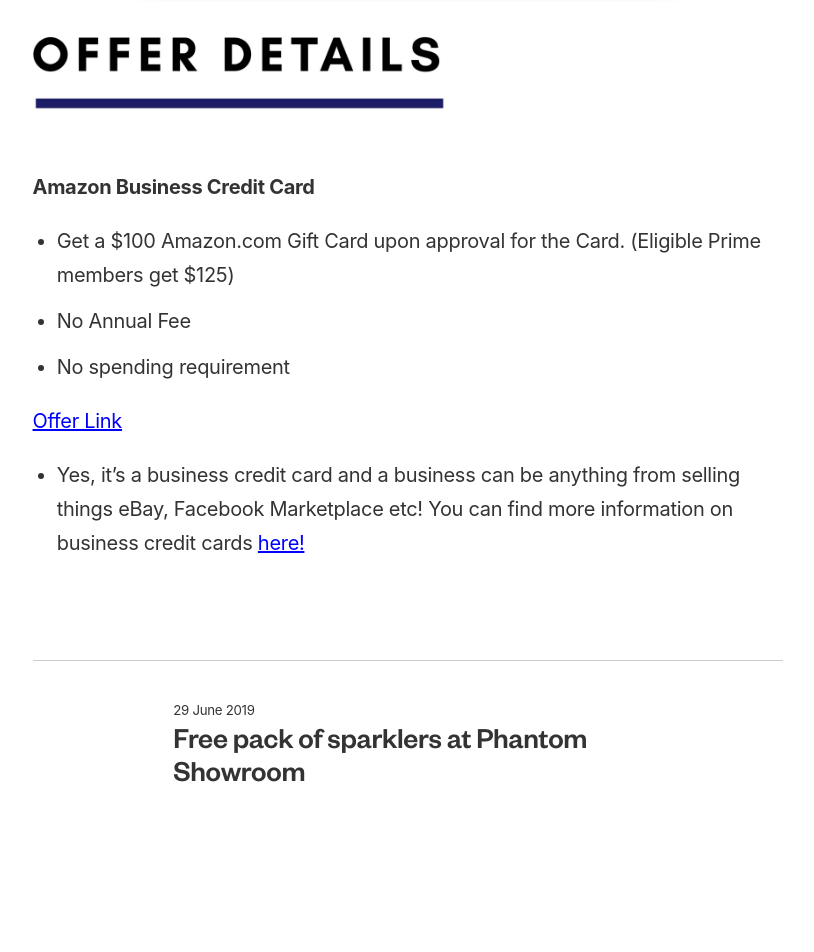
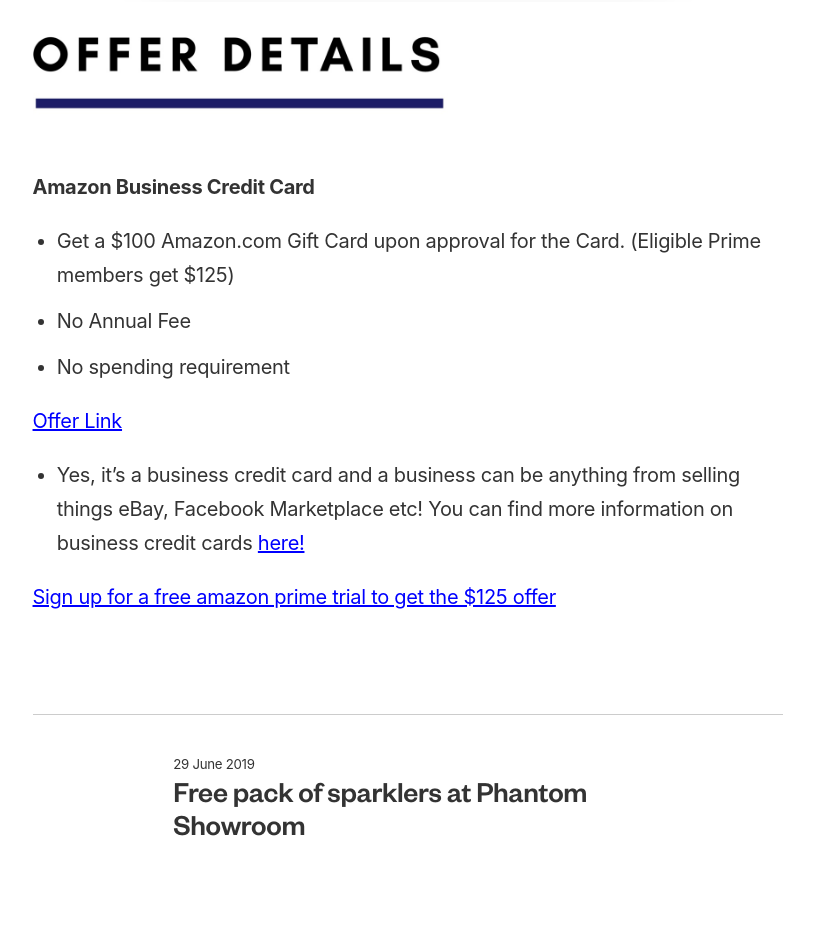
Before and after one commit to ohiosveryown/atldeals, a Jekyll site: the page built from _posts/2019-07-01-100-dollars-amazon-gc.markdown, in a window 1280 px wide. Shown: the part 760-1712 px from the top of the page, without its empty margins (232-1046 px from the left). Built offline with Jekyll 4.4.1, drawn with Linux system fonts in a browser that asks for light colours; before the commit the page ends 1658 px from its top, so only the background shows below that.

Commit message:
Updated 100 Dollars Amazon Gc

```diff
--- a/_posts/2019-07-01-100-dollars-amazon-gc.markdown
+++ b/_posts/2019-07-01-100-dollars-amazon-gc.markdown
@@ -24,3 +24,5 @@
 [Offer Link](http://refer.amex.us/JENNIWzjpn?XLINK=MYCP)
 
 * Yes, it’s a business credit card and a business can be anything from selling things eBay, Facebook Marketplace etc! You can find more information on business credit cards [here!](https://www.reddit.com/r/churning/wiki/index#wiki_how_to_get_a_business_card_without_a_business.3F)
+
+[Sign up for a free amazon prime trial to get the $125 offer](https://amzn.to/2J6BeMy)
```
